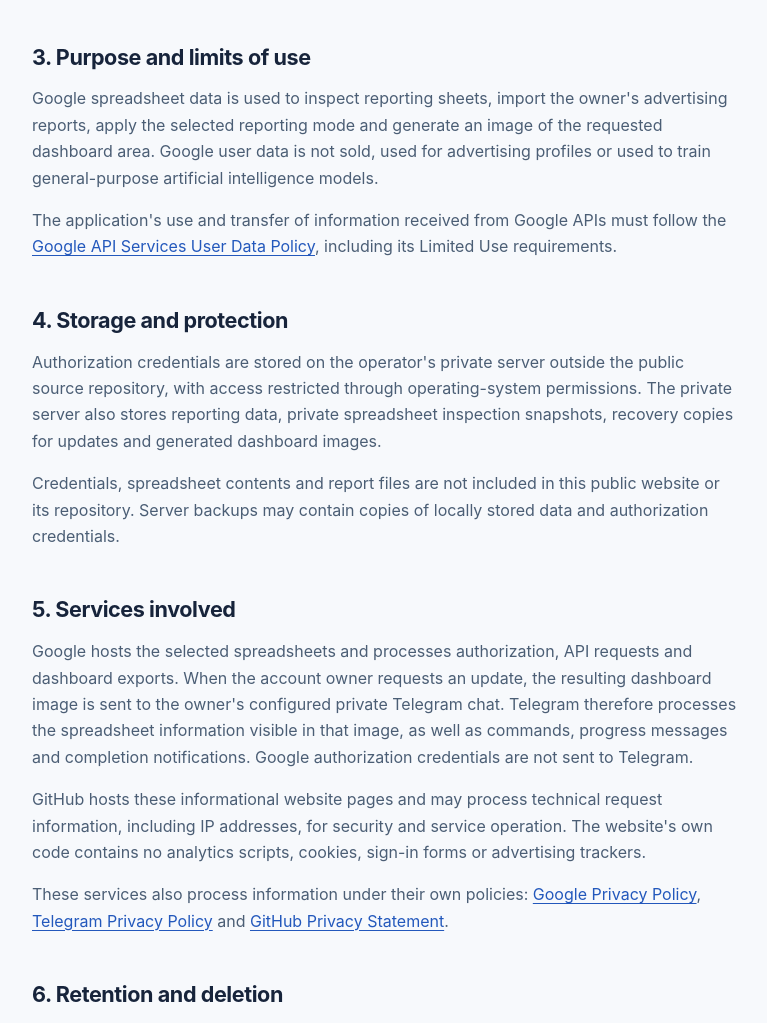
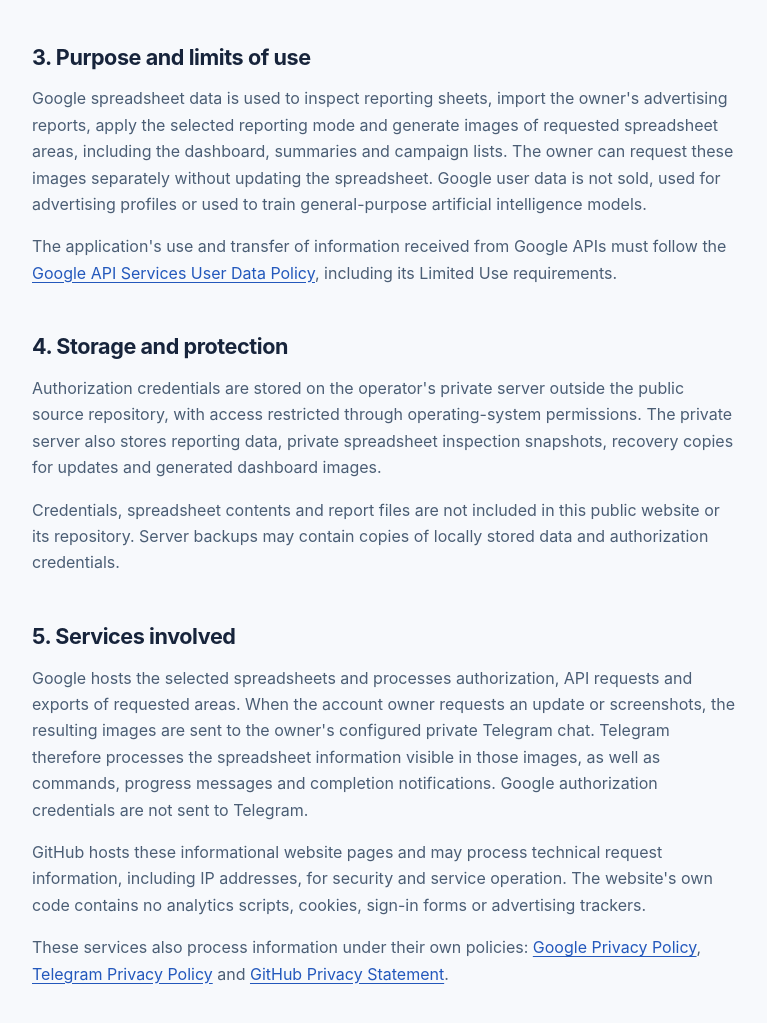
Before and after one commit to Anatoli-K/arbitrage-platform-site, a plain HTML site: page privacy.html in a window 1280 px wide. Shown: the part 1030-2053 px from the top of the page, without its empty margins (198-965 px from the left). Drawn offline with Linux system fonts and the light colour scheme.

Commit message:
docs: describe on-demand spreadsheet screenshots

```diff
--- a/privacy.html
+++ b/privacy.html
@@ -54,7 +54,7 @@
 
       <section aria-labelledby="purpose">
         <h2 id="purpose">3. Purpose and limits of use</h2>
-        <p>Google spreadsheet data is used to inspect reporting sheets, import the owner's advertising reports, apply the selected reporting mode and generate an image of the requested dashboard area. Google user data is not sold, used for advertising profiles or used to train general-purpose artificial intelligence models.</p>
+        <p>Google spreadsheet data is used to inspect reporting sheets, import the owner's advertising reports, apply the selected reporting mode and generate images of requested spreadsheet areas, including the dashboard, summaries and campaign lists. The owner can request these images separately without updating the spreadsheet. Google user data is not sold, used for advertising profiles or used to train general-purpose artificial intelligence models.</p>
         <p>The application's use and transfer of information received from Google APIs must follow the <a href="https://developers.google.com/terms/api-services-user-data-policy">Google API Services User Data Policy</a>, including its Limited Use requirements.</p>
       </section>
 
@@ -66,7 +66,7 @@
 
       <section aria-labelledby="sharing">
         <h2 id="sharing">5. Services involved</h2>
-        <p>Google hosts the selected spreadsheets and processes authorization, API requests and dashboard exports. When the account owner requests an update, the resulting dashboard image is sent to the owner's configured private Telegram chat. Telegram therefore processes the spreadsheet information visible in that image, as well as commands, progress messages and completion notifications. Google authorization credentials are not sent to Telegram.</p>
+        <p>Google hosts the selected spreadsheets and processes authorization, API requests and exports of requested areas. When the account owner requests an update or screenshots, the resulting images are sent to the owner's configured private Telegram chat. Telegram therefore processes the spreadsheet information visible in those images, as well as commands, progress messages and completion notifications. Google authorization credentials are not sent to Telegram.</p>
         <p>GitHub hosts these informational website pages and may process technical request information, including IP addresses, for security and service operation. The website's own code contains no analytics scripts, cookies, sign-in forms or advertising trackers.</p>
         <p>These services also process information under their own policies: <a href="https://policies.google.com/privacy">Google Privacy Policy</a>, <a href="https://telegram.org/privacy">Telegram Privacy Policy</a> and <a href="https://docs.github.com/en/site-policy/privacy-policies/github-general-privacy-statement">GitHub Privacy Statement</a>.</p>
       </section>
```
Also changed, not shown: index.html (+1 -1 lines).
